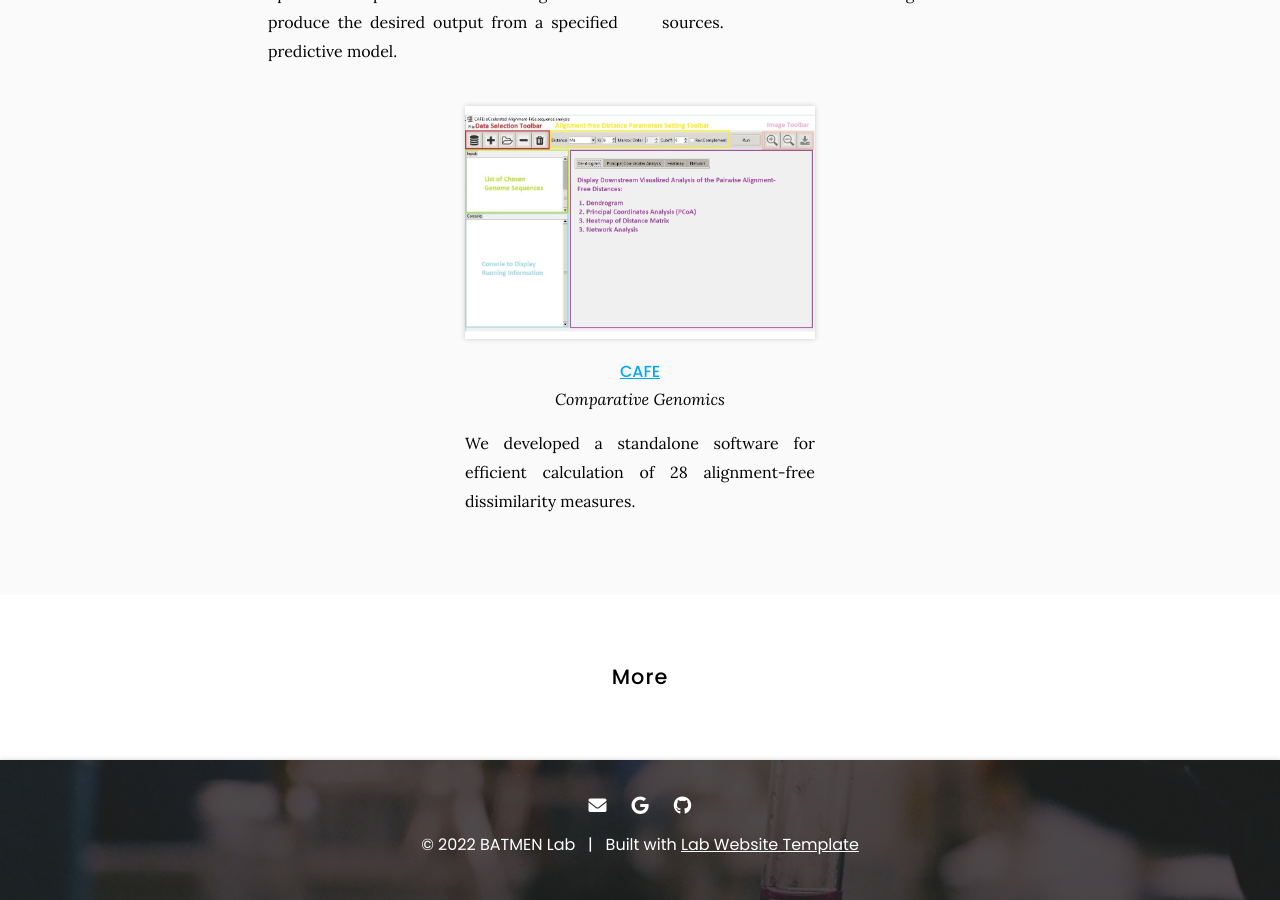
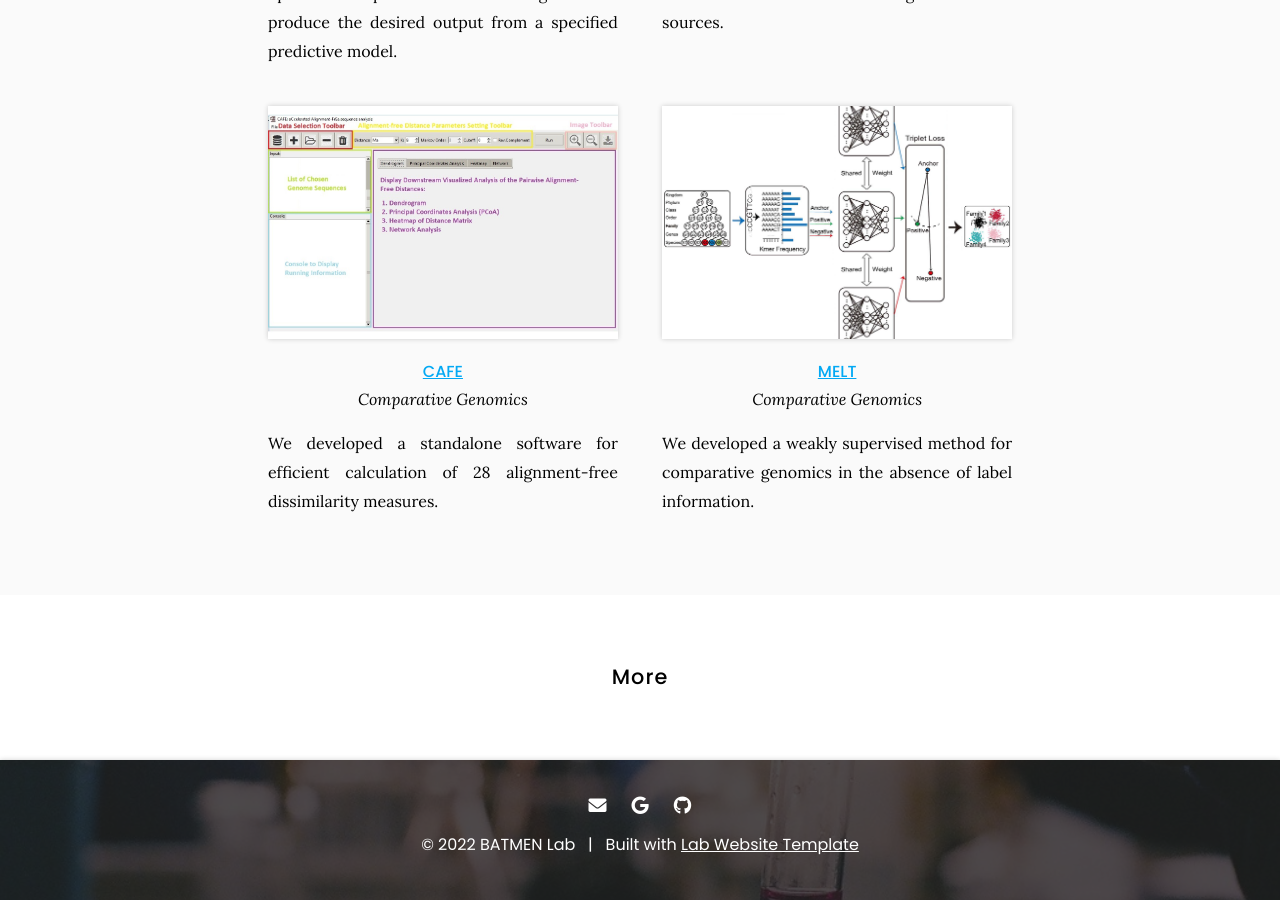
Before and after one commit to batmen-lab/batmen-lab.github.io, a Jekyll site: the page built from tools/index.md, in a window 1280 px wide and 900 px high, scrolled down 1908 px. Built offline with Jekyll 4.4.1, drawn with Linux system fonts in a browser that asks for light colours.

Commit message:
add melt to tools

```diff
--- a/_data/citations.yaml
+++ b/_data/citations.yaml
@@ -315,7 +315,6 @@
   tags:
   - Computational Proteomics
   - Mass Spectrometry
-  image: images/tools/biorxiv.png
 - id: doi:10.1093/bioinformatics/btz253
   title: 'SolidBin: improving metagenome binning with semi-supervised normalized cut'
   authors:
--- a/_data/tools.yaml
+++ b/_data/tools.yaml
@@ -46,3 +46,10 @@
   image: images/tools/cafe.jpg
   link: https://github.com/younglululu/CAFE
   description: We developed a standalone software for efficient calculation of 28 alignment-free dissimilarity measures.
+
+- title: MELT
+  subtitle: Comparative Genomics
+  group: featured
+  image: images/tools/melt.png
+  link: https://github.com/Ying-Lab/MELT
+  description: We developed a weakly supervised method for comparative genomics in the absence of label information.
```
Also changed, not shown: images/tools/bib.jpg, images/tools/jpr_pepper.jpg, images/tools/melt.png (added).
